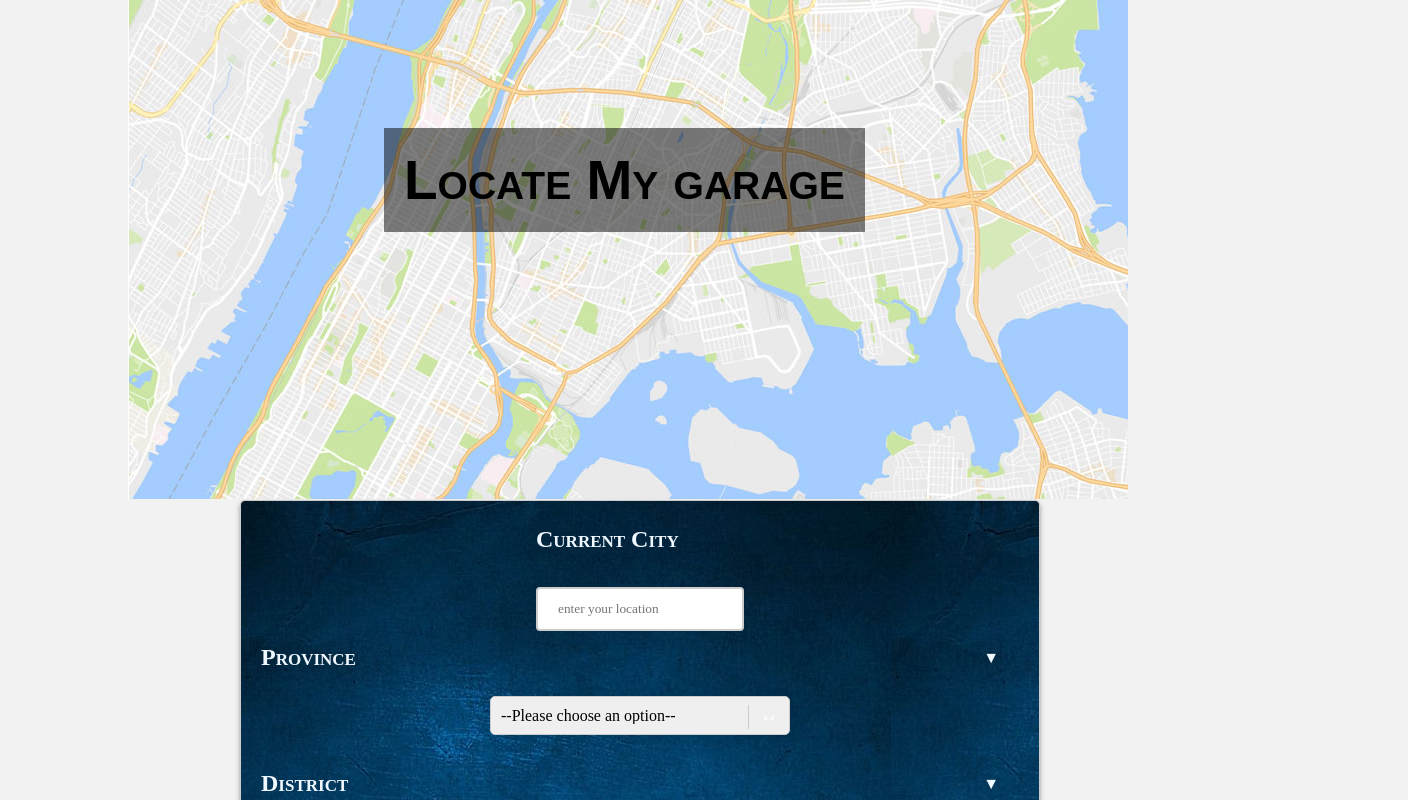
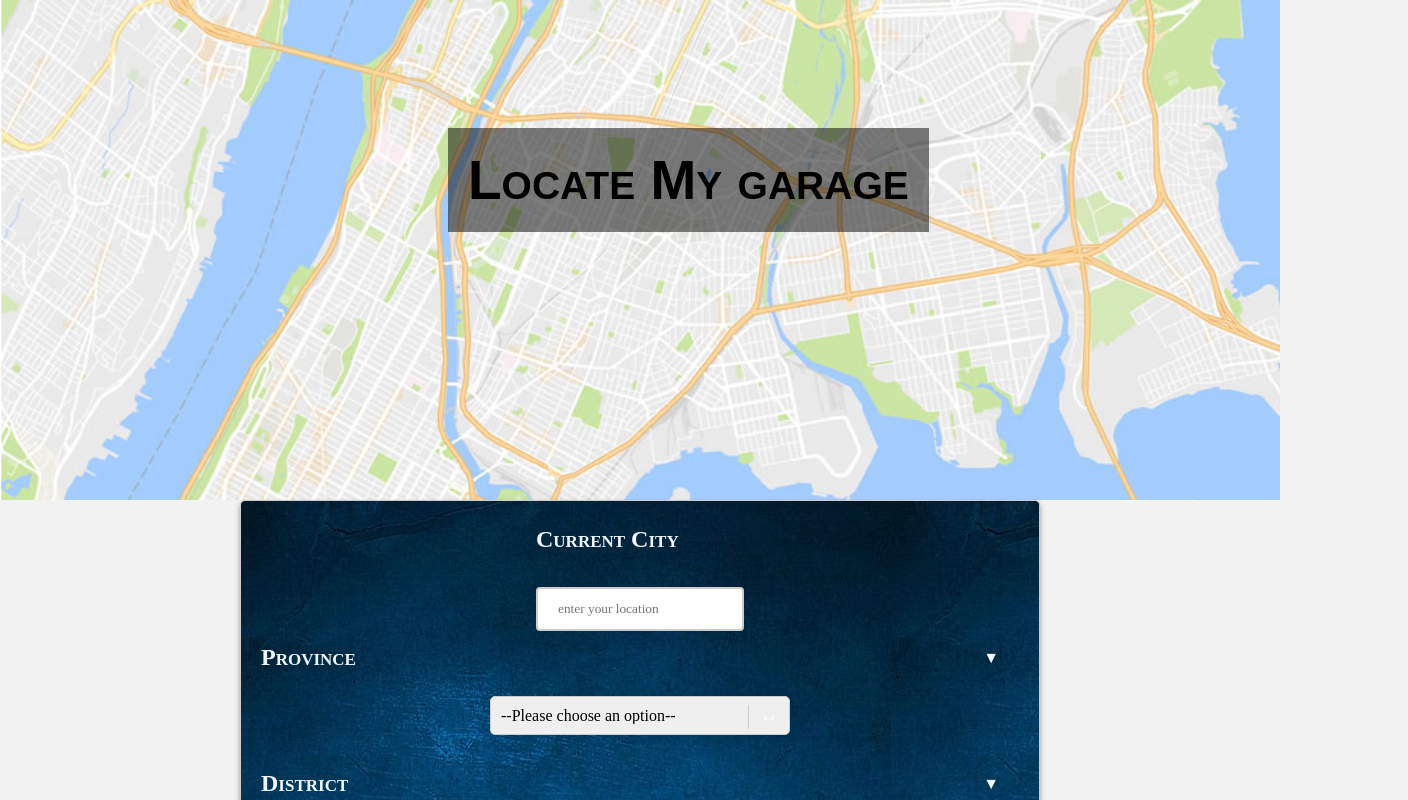
Before and after one commit to sangeethnavodya/Mechanical-Center, a React (Create React App) app: page /locateGarage in a window 1280 px wide. Shown: the top 800 px of the page, 1408 px wide, since content can reach past the window. Built offline with nearby package versions, Linux system fonts and the light colour scheme.

Commit message:
Ui changes

```diff
--- a/src/Components/CurrentLocationForm.js
+++ b/src/Components/CurrentLocationForm.js
@@ -67,7 +67,7 @@ function CurrentLocationForm() {
                         fontSize: "55px",
                         padding:"20px",
                         backgroundColor: "rgba(0, 0, 0, 0.5)",
-                        marginLeft:"25%",
+                        marginLeft:"35%",
                         marginTop:"10%"
                     }}
                 >Locate Me</h3>
--- a/src/Components/Garage/locateGarage.js
+++ b/src/Components/Garage/locateGarage.js
@@ -67,7 +67,7 @@ function CurrentLocationForGarage() {
                         fontSize: "55px",
                         padding:"20px",
                         backgroundColor: "rgba(0, 0, 0, 0.5)",
-                        marginLeft:"20%",
+                        marginLeft:"35%",
                         marginTop:"10%"
                     }}
                 >Locate My garage</h3>
--- a/src/Components/WebHome/WebHome.css
+++ b/src/Components/WebHome/WebHome.css
@@ -8,10 +8,11 @@
 .bg-map {
     background-image: url('/src/Assests/map.png');
     width:100%;
+    background-size: 100%;
     height: 500px;
     background-repeat: no-repeat;
     display: flex;
-    margin-left: 10%;
+
 }
 .main-current-loc{
     max-width: 800px;
--- a/src/Components/locateShop/CurrentLocationForShop.js
+++ b/src/Components/locateShop/CurrentLocationForShop.js
@@ -66,7 +66,7 @@ function CurrentLocationForShop() {
                         fontSize: "55px",
                         padding:"20px",
                         backgroundColor: "rgba(0, 0, 0, 0.5)",
-                        marginLeft:"25%",
+                        marginLeft:"35%",
                         marginTop:"10%"
                     }}
                 >Locate Me</h3>
```
